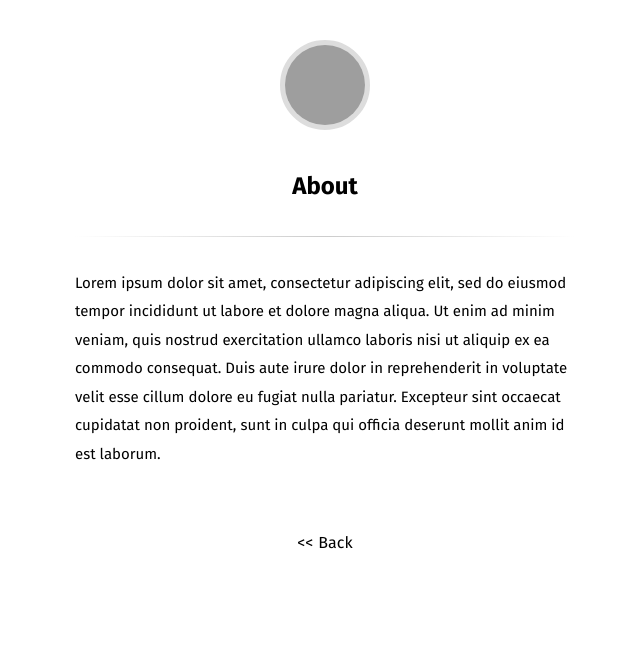
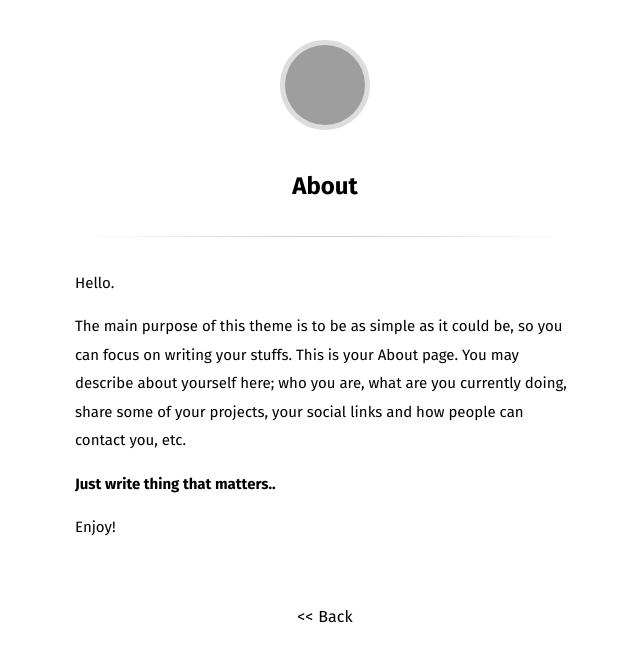
Before and after one commit to heiswayi/the-plain, a Jekyll site: the page built from about.md, in a window 1280 px wide, cut to the strip 0-662 px from the top of the page. Shown: the whole strip, without its empty margins (315-955 px from the left). Built offline with Jekyll 4.4.1, drawn with Linux system fonts in a browser that asks for light colours; Markdown is read by kramdown in place of the engine named in the settings; grey boxes are pictures that could not be loaded.

Commit message:
cleanup :necktie:

```diff
--- a/_includes/head.html
+++ b/_includes/head.html
@@ -22,7 +22,6 @@
 <link rel="icon" href="{{ site.baseurl }}/assets/favicon.png">
 <link rel="apple-touch-icon" href="{{ site.baseurl }}/assets/touch-icon.png">
 <link href="//fonts.googleapis.com/css?family=Fira+Sans:400,700,400italic,700italic|Fira+Mono:400,700" rel="stylesheet" type="text/css">
-
 <link rel="stylesheet" href="{{ site.baseurl }}/assets/core.css">
 <link rel="canonical" href="{{ page.url | prepend: site.baseurl }}">
 <link rel="alternate" type="application/atom+xml" title="{{ site.title }}" href="{{ site.baseurl }}/feed.xml" />
--- a/_includes/header.html
+++ b/_includes/header.html
@@ -8,7 +8,9 @@
 		{% assign prompt = 'Back to Home' %}
 	{% endif %}
 
-	<a href="{{ link | prepend: site.baseurl }}"><img src="http://www.gravatar.com/avatar/{{ site.author_gravatar }}.png?s=80" class="gravatar"></a>
+	<a href="{{ link | prepend: site.baseurl }}">
+		<img src="http://www.gravatar.com/avatar/{{ site.author_gravatar }}.png?s=80" class="gravatar">
+	</a>
 	<span class="logo-prompt">{{ prompt }}</span>
 
 </aside>
--- a/_sass/main.scss
+++ b/_sass/main.scss
@@ -5,26 +5,23 @@
   font-weight: 400;
   -webkit-font-smoothing: antialiased;
   -webkit-text-size-adjust: 100%;
-
   @media (min-width: 992px) {
     padding: 35px 50px;
   }
-
 }
-
-h2, h3, h4, h5 {
+h2,
+h3,
+h4,
+h5 {
   margin: 45px 0 25px;
 }
-
 img {
   max-width: 100%;
 }
-
 a {
   color: inherit;
   text-decoration: none;
-	border-bottom: 1px solid #000;
-
+  border-bottom: 1px solid #555;
   &.image {
     display: block;
     text-align: center;
@@ -32,21 +29,17 @@
     border-radius: 5px;
     margin: 30px 0;
   }
-
 }
-
 mark {
-	background: #FFFC76;
+  background: #fffc76;
   padding: 0 5px;
 }
-
 blockquote {
   border-left: 5px solid #ccc;
   margin: 40px 0;
   padding: 5px 30px;
   background: #eee;
 }
-
 span[data-note] {
   font-size: 0.8em;
   background: #c1c1c1;
@@ -61,29 +54,21 @@
   transition: background 0.3s;
   -webkit-transition: background 0.3s;
   -webkit-user-select: none;
-
   &.open {
     background: #838383;
   }
-
   @media (min-width: 768px) {
     vertical-align: 1px;
   }
-
-	@media (min-width: 992px) {
-
-		&:hover {
+  @media (min-width: 992px) {&:hover {
       background: #838383;
     }
-
   }
-
 }
-
 .note {
   background: #f8f8f8;
   border: 1px solid #ddd;
-	box-shadow: 0px 0px 8px rgba( 0, 0, 0, 0.2 );
+  box-shadow: 0 0 8px rgba( 0, 0, 0, 0.2 );
   padding: 20px 20px 50px;
   position: fixed;
   bottom: 0;
@@ -98,12 +83,10 @@
   -webkit-transform: translateY( calc( 100% + 8px ) );
   font-size: 14px;
   line-height: 1.7em;
-
   &.shown {
     transform: translateY( 0 );
     -webkit-transform: translateY( 0 );
   }
-
   @media (min-width: 768px) {
     right: 40px;
     padding-bottom: 20px;
@@ -117,19 +100,15 @@
     opacity: 0;
     transform: scale( 0.1 ) translateZ( 0 );
     -webkit-transform: scale( 0.1 ) translateZ( 0 );
-
     &.shown {
       transform: scale( 1 ) translateZ( 0 );
       -webkit-transform: scale( 1 ) translateZ( 0 );
       opacity: 1;
     }
-
   }
-
 }
-
 .logo {
-	margin: 0 auto 35px auto;
+  margin: 0 auto 35px;
   text-align: center;
   animation-duration: 0.7s;
   animation-fill-mode: both;
@@ -137,9 +116,8 @@
   -webkit-animation-duration: 0.7s;
   -webkit-animation-fill-mode: both;
   -webkit-animation-name: bounce;
-
   a {
-		background: #ddd url(gravatar_wrapper.png);
+    background: #ddd url("gravatar_wrapper.png");
     color: #000;
     text-decoration: none;
     font-weight: 700;
@@ -152,29 +130,26 @@
     line-height: 100px;
     border: 5px solid #fff;
     box-sizing: border-box;
-
-		&:hover, &:focus {
+    &:hover,
+    &:focus {
       background: #f14e32;
     }
-
-		&:hover + .logo-prompt, &:focus + .logo-prompt {
+    &:hover + .logo-prompt,
+    &:focus + .logo-prompt {
       display: inline-block !important;
     }
-
     .gravatar {
       margin-top: 5px;
       -webkit-border-radius: 50%;
       -moz-border-radius: 50%;
       border-radius: 50%;
     }
-
-		@media (max-width : 480px) {
-        	&:hover + .logo-prompt, &:focus + .logo-prompt {
+    @media (max-width : 480px) {&:hover + .logo-prompt,
+      &:focus + .logo-prompt {
         display: none !important;
       }
     }
   }
-
   .logo-prompt {
     position: absolute;
     display: none;
@@ -185,12 +160,11 @@
     background: rgba(0,0,0,.5);
     margin-left: 15px;
     color: #fff;
-    	font-size: .8235em;
+    font-size: 0.8235em;
     text-align: center;
     line-height: 1.2;
     top: 50%;
     margin-top: -10px;
-
     &:before {
       content: "";
       border-width: 5px 5px 5px 0;
@@ -203,106 +177,85 @@
       margin-top: -5px;
     }
   }
-
 }
-
 iframe {
   margin: 45px 0 !important;
 }
-
-ul, ol {
+ul,
+ol {
   margin: 40px 0;
   padding-left: 50px;
-
   li {
     word-wrap: break-word;
   }
-
   img {
     margin: 40px 0;
     border-radius: 5px;
   }
-
 }
-
 sup {
   vertical-align: top;
   position: relative;
   top: -0.5em;
   margin-left: 1px;
 }
-
 time {
   color: #555;
 }
-
-code, pre {
+code,
+pre {
   font-family: Consolas, monospace, x;
 }
-
 code {
   color: #f14e32;
   background: #eee;
   padding: 2px 6px;
   font-size: 13px;
 }
-
 pre {
-
   display: block;
   margin-top: 0;
   margin-bottom: 1rem;
-    font-size: .8rem;
+  font-size: 0.8rem;
   line-height: 1.4;
   white-space: pre;
   overflow-x: auto;
   background-color: #f9f9f9;
   border: 1px solid #ddd;
   padding: 1rem;
-
   code {
     font-size: 100%;
     color: inherit;
     background-color: transparent;
     padding: 0;
   }
-
 }
-
 table {
   width: 100%;
   table-layout: fixed;
   margin: 45px 0;
-
   thead {
     background: #f2f2f2;
   }
-
   th {
     text-align: left;
     padding: 8px 10px;
     border-bottom: 15px solid #fff;
   }
-
   td {
     padding: 4px 0;
   }
-
 }
-
 iframe {
   width: 100%;
 }
-
 article {
   max-width: 500px;
   margin: 0 auto;
-
   .title {
     line-height: 1.4em;
     text-align: center;
   }
-
   .divider {
     background: #ddd;
     background: -webkit-gradient(linear,left top,right top,from(rgba(255,255,255,0)),color-stop(#ccc),to(rgba(255,255,255,0)));
@@ -311,71 +264,55 @@
     height: 1px;
     margin: 2em 0;
   }
-
   .center {
     text-align: center;
     margin: 0 auto;
   }
-
   hr {
     border: 0;
     border-bottom: 1px solid #000;
     margin: 30px 0;
   }
-
   p {
     font-size: 15px;
     line-height: 1.9em;
     word-wrap: break-word;
   }
-
   .footnote {
     border: 0;
   }
-
   .footnotes {
     margin: 40px 0;
     display: none;
-
     .reversefootnote {
       border: 0;
     }
-
   }
-
 }
-
 .back {
   text-align: center;
-
   a {
     text-decoration: none;
-		margin: 40px auto 0 auto;
+    margin: 40px auto 0;
     display: inline-block;
     padding: 10px;
     border: 0;
-
     &:before {
       content: "<<";
       margin-right: 5px;
       color: #000;
     }
-
   }
 }
-
 section {
   max-width: 500px;
   margin: 0 auto;
-
   ul {
     list-style: none;
     margin: 0;
     padding: 0;
-
     li {
       margin: 25px 0;
-
       .title {
         max-width: 100%;
         overflow: hidden !important;
@@ -383,90 +320,61 @@
         white-space: nowrap !important;
         word-wrap: normal !important;
       }
-
       a {
         text-decoration: none;
         border: 0;
         color: #000;
         box-sizing: border-box;
       }
-
       .post-date {
         float: right;
         margin: 0 0 0 20px;
       }
-
       span {
         display: inline-block;
         color: #757575;
         letter-spacing: 1px;
         text-transform: uppercase;
       }
-
-			@media (min-width: 992px) {
-
-				a {
+      @media (min-width: 992px) {a {
           border-bottom: 2px solid transparent;
-
           &:hover {
             border-color: #000;
           }
-
         }
-
-
       }
-
     }
-
   }
-
 }
-
-@keyframes bounce {
-
-	0% {
+@keyframes bounce {0% {
     transform: translate3d( 0, -1000px, 0 );
   }
-
   60% {
     transform: translate3d( 0, 25px, 0 );
   }
-
   75% {
     transform: translate3d( 0, -10px, 0 );
   }
-
   90% {
     transform: translate3d( 0, 5px, 0 );
   }
-
   100% {
     transform: none;
   }
-
 }
-
-@-webkit-keyframes bounce {
-
-	0% {
+@-webkit-keyframes bounce {0% {
     -webkit-transform: translate3d( 0, -1000px, 0 );
   }
-
   60% {
     -webkit-transform: translate3d( 0, 25px, 0 );
   }
-
   75% {
     -webkit-transform: translate3d( 0, -10px, 0 );
   }
-
   90% {
     -webkit-transform: translate3d( 0, 5px, 0 );
   }
-
   100% {
     -webkit-transform: none;
   }
-
 }
--- a/about.md
+++ b/about.md
@@ -2,4 +2,10 @@
 title: About
 ---
 
-Lorem ipsum dolor sit amet, consectetur adipiscing elit, sed do eiusmod tempor incididunt ut labore et dolore magna aliqua. Ut enim ad minim veniam, quis nostrud exercitation ullamco laboris nisi ut aliquip ex ea commodo consequat. Duis aute irure dolor in reprehenderit in voluptate velit esse cillum dolore eu fugiat nulla pariatur. Excepteur sint occaecat cupidatat non proident, sunt in culpa qui officia deserunt mollit anim id est laborum.
+Hello.
+
+The main purpose of this theme is to be as simple as it could be, so you can focus on writing your stuffs. This is your About page. You may describe about yourself here; who you are, what are you currently doing, share some of your projects, your social links and how people can contact you, etc.
+
+**Just write thing that matters..**
+
+Enjoy!
--- a/robots.txt
+++ b/robots.txt
@@ -2,7 +2,7 @@
 layout: null
 ---
 
-sitemap: {{ site.url | replace: 'https', 'http' | append: '/sitemap.xml' }}
+sitemap: {{ site.baseurl | replace: 'https', 'http' | append: '/sitemap.xml' }}
 
 user-agent: EmailCollector
 disallow: /
```
Also changed, not shown: feed.xml (+12 -10 lines), index.html (indentation only). Lines whose indentation alone changed are shown as unchanged.
